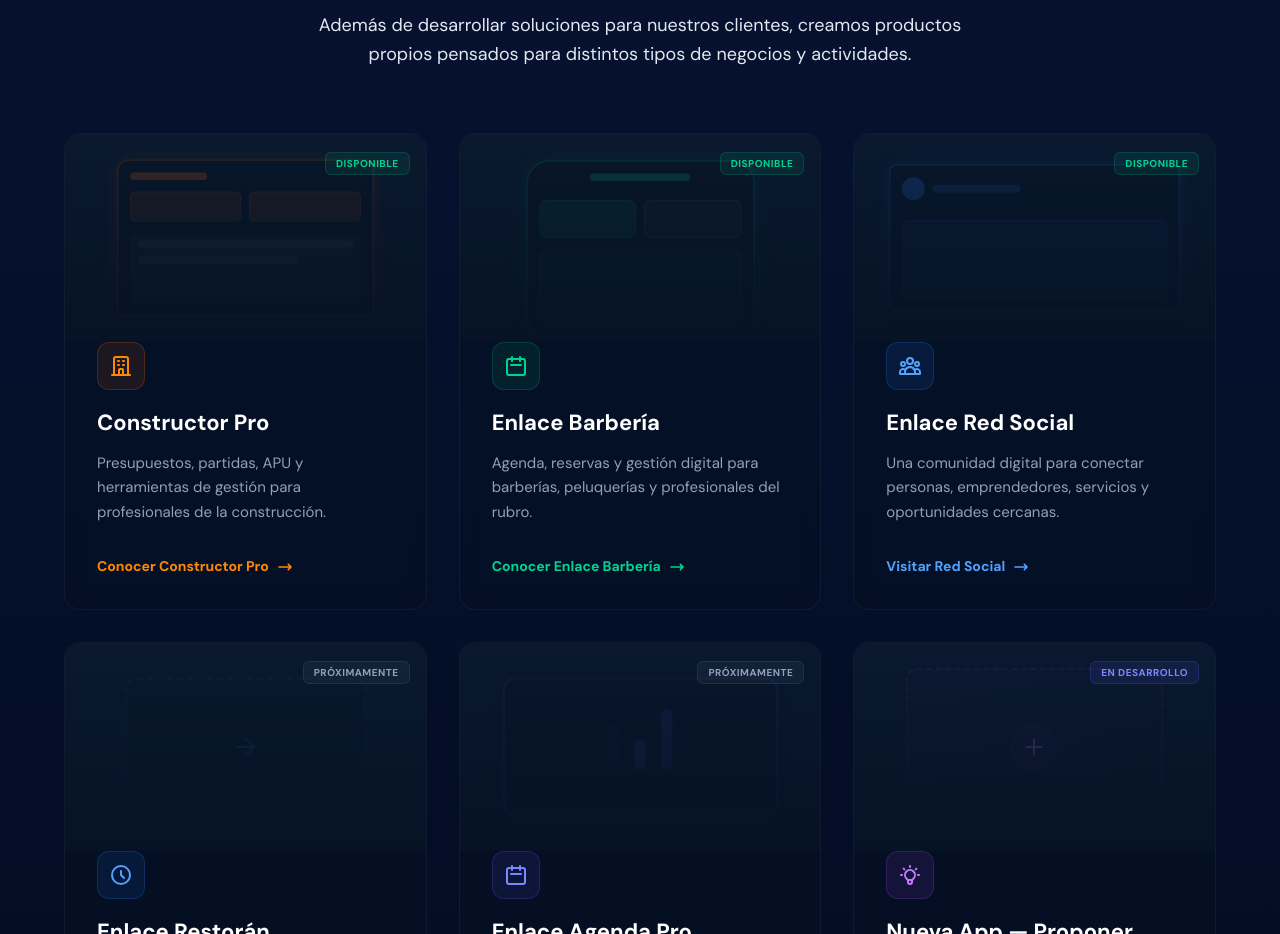
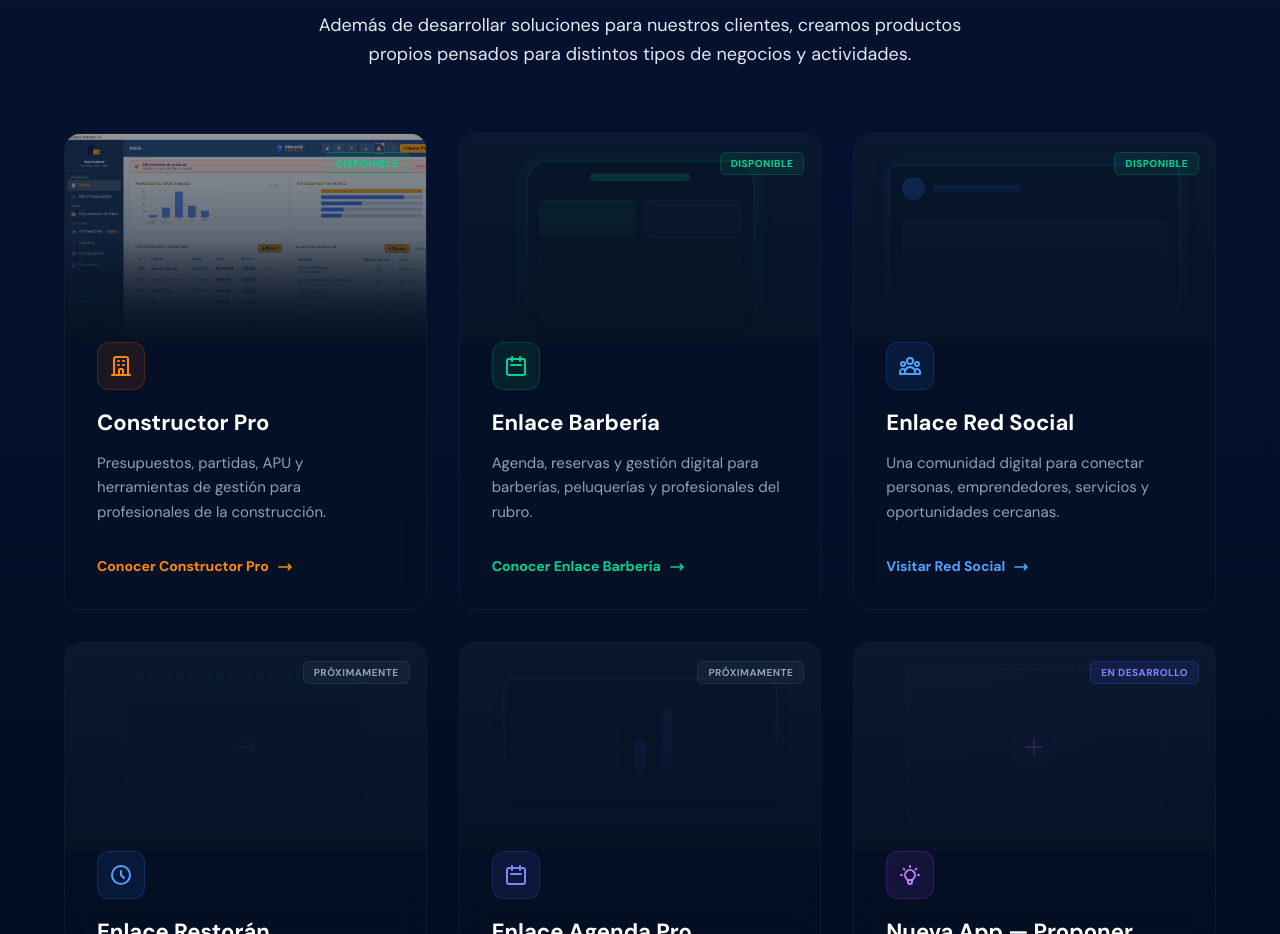
Before and after one commit to enlaceappoficial-code/agencia-soluciones-home, a Next.js app: page / in a window 1280 px wide. Shown: the part 1960-2894 px from the top of the page. Built offline with nearby package versions, Linux system fonts and the light colour scheme.

Commit message:
feat: agregar captura real del dashboard de Constructor Pro (ECP) en tarjeta de productos

```diff
--- a/src/components/Productos.tsx
+++ b/src/components/Productos.tsx
@@ -85,18 +85,14 @@
       </svg>
     ),
     mockup: (
-      <div className="absolute inset-0 flex items-center justify-center opacity-40 group-hover:opacity-80 transition-opacity duration-500 scale-95 group-hover:scale-100">
-        <div className="w-3/4 h-[80%] border-2 border-orange-500/30 rounded-t-xl bg-[#071324] flex flex-col p-3 gap-3 shadow-[0_0_20px_rgba(249,115,22,0.2)]">
-          <div className="w-1/3 h-2 bg-orange-500/50 rounded-full"></div>
-          <div className="flex gap-2">
-            <div className="w-1/2 h-8 bg-orange-500/20 rounded-md border border-orange-500/20"></div>
-            <div className="w-1/2 h-8 bg-orange-500/20 rounded-md border border-orange-500/20"></div>
-          </div>
-          <div className="flex-1 w-full bg-white/5 rounded-md flex flex-col gap-2 p-2">
-            <div className="w-full h-2 bg-white/10 rounded-full"></div>
-            <div className="w-3/4 h-2 bg-white/10 rounded-full"></div>
-          </div>
-        </div>
+      <div className="absolute inset-0 overflow-hidden">
+        {/* eslint-disable-next-line @next/next/no-img-element */}
+        <img
+          src="/ecosistema/constructor-pro-dashboard.png"
+          alt="Enlace Constructor Pro — Dashboard"
+          className="w-full h-full object-cover object-left-top opacity-85 group-hover:opacity-100 group-hover:scale-105 transition-all duration-500"
+        />
+        <div className="absolute inset-0 bg-gradient-to-t from-[#061224] via-[#061224]/20 to-black/30 pointer-events-none" />
       </div>
     )
   },
```
Also changed, not shown: public/ecosistema/constructor-pro-dashboard.png (added).
